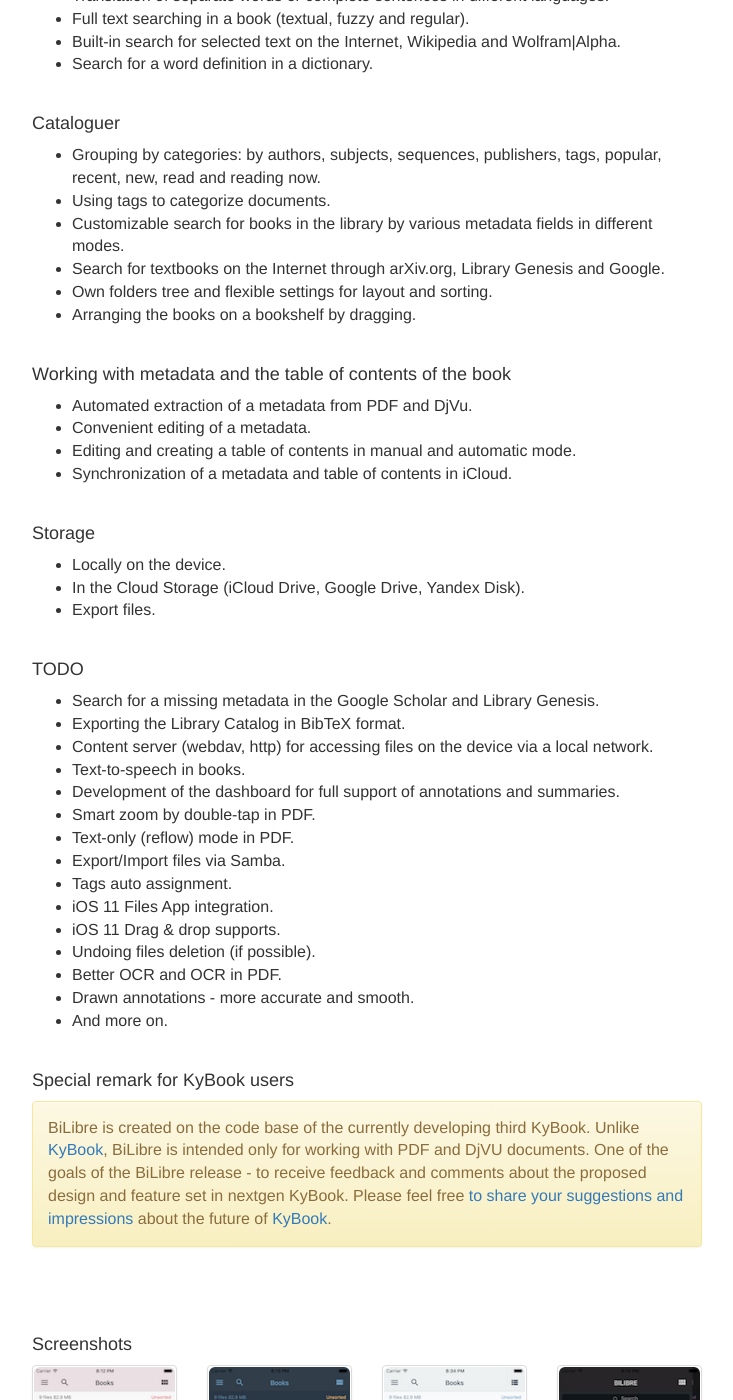
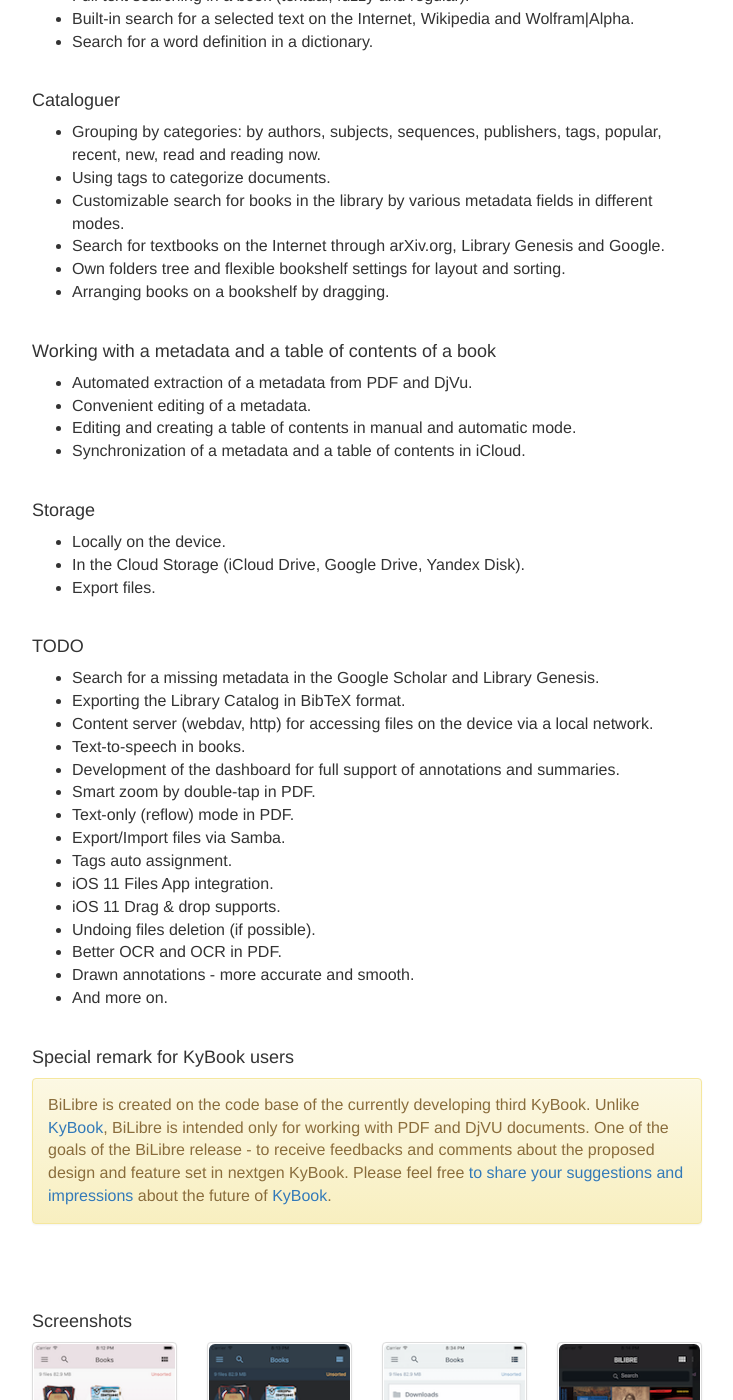
Before and after one commit to kolyvan/bilibre, a Jekyll site: the page built from index.html, in a window 1280 px wide and 1400 px high, scrolled down 1253 px. Shown: the whole window, without its empty margins (273-1006 px from the left). Built offline with Jekyll 4.4.1, drawn with Linux system fonts in a browser that asks for light colours; some of the changed text lies outside the part shown.

Commit message:
proofreading

```diff
--- a/index.html
+++ b/index.html
@@ -22,13 +22,13 @@
 <div class="jumbotron">
 <h1>BiLibre</h1>
 <p class="lead">iOS DjVu and PDF Reader.<br /></p>
-<p><a class="btn btn-lg btn-info" href="/bilibre/beta.html" role="button">Sign up as a beta tester</a></p>
+<p><a class="btn btn-lg btn-info" href="/bilibre/beta.html" role="button">Sign up for the public beta</a></p>
 </div>
 
 <div class="row marketing">
 
 <div class="col-lg-12">
-<p class="alert alert-info"><strong>BiLibre</strong> is the application for reading and cataloging books, textbooks, reference books and documents in DjVu and PDF formats in a modern, user-friendly style. It is intended mainly for working with books and documents in the field of scientific research, education, industry and information technology.</p>
+<p class="alert alert-info"><strong>BiLibre</strong> is the application for reading and cataloging books, textbooks, reference books and documents in DjVu and PDF formats in a modern, user-friendly style. Designed mainly for working with technical, scientific and educational literature.</p>
 </div>
 
 <div class="col-lg-12">
@@ -73,7 +73,7 @@
 <ul>
 <li>Translation of separate words or complete sentences in different languages.</li>
 <li>Full text searching in a book (textual, fuzzy and regular).</li>
-<li>Built-in search for selected text on the Internet, Wikipedia and Wolfram|Alpha.</li>
+<li>Built-in search for a selected text on the Internet, Wikipedia and Wolfram|Alpha.</li>
 <li>Search for a word definition in a dictionary.</li>
 </ul>
 </div>
@@ -85,18 +85,18 @@
 <li>Using tags to categorize documents.</li>
 <li>Customizable search for books in the library by various metadata fields in different modes.</li>
 <li>Search for textbooks on the Internet through arXiv.org, Library Genesis and Google.</li>
-<li>Own folders tree and flexible settings for layout and sorting.</li>
-<li>Arranging the books on a bookshelf by dragging.</li>
+<li>Own folders tree and flexible bookshelf settings for layout and sorting.</li>
+<li>Arranging books on a bookshelf by dragging.</li>
 </ul>
 </div>
 
 <div class="col-lg-12">
-<h4>Working with metadata and the table of contents of the book</h4>
+<h4>Working with a metadata and a table of contents of a book</h4>
 <ul>
 <li>Automated extraction of a metadata from PDF and DjVu.</li>
 <li>Convenient editing of a metadata.</li>
 <li>Editing and creating a table of contents in manual and automatic mode.</li>
-<li>Synchronization of a metadata and table of contents in iCloud.</li>
+<li>Synchronization of a metadata and a table of contents in iCloud.</li>
 </ul>
 </div>
 
@@ -132,7 +132,7 @@
 
 <div class="col-lg-12">
 <h4>Special remark for KyBook users</h4>
-<p class="alert alert-warning">BiLibre is created on the code base of the currently developing third KyBook. Unlike <a href="http://kybook-reader.com">KyBook</a>, BiLibre is intended only for working with PDF and DjVU documents. One of the goals of the BiLibre release - to receive feedback and comments about the proposed design and feature set in nextgen KyBook. Please feel free <a href="/bilibre/forum.html">to share your suggestions and impressions</a> about the future of <a href="http://kybook-reader.com">KyBook</a>.</p>
+<p class="alert alert-warning">BiLibre is created on the code base of the currently developing third KyBook. Unlike <a href="http://kybook-reader.com">KyBook</a>, BiLibre is intended only for working with PDF and DjVU documents. One of the goals of the BiLibre release - to receive feedbacks and comments about the proposed design and feature set in nextgen KyBook. Please feel free <a href="/bilibre/forum.html">to share your suggestions and impressions</a> about the future of <a href="http://kybook-reader.com">KyBook</a>.</p>
 </div>
 
 </div>
--- a/ru/index.html
+++ b/ru/index.html
@@ -28,7 +28,7 @@
 <div class="row marketing">
 
 <div class="col-lg-12">
-<p class="alert alert-info"><strong>BiLibre</strong> - приложение для чтения и каталогизации книг, учебников, справочников и документов в форматах DjVu и PDF в современном, дружелюбном стиле. Предназначен главным образом для работы с книгами и документами в сфере научных исследований, образования, промышленности и информационных технологий..</p>
+<p class="alert alert-info"><strong>BiLibre</strong> - приложение для чтения и каталогизации книг, учебников, справочников и документов в форматах DjVu и PDF в современном, дружелюбном стиле. Разработано в основном для работы с технической и научно-образовательной литературой.</p>
 </div>
 
 <div class="col-lg-12">
```
Also changed, not shown: other parts of index.html (+1 -1 lines).
